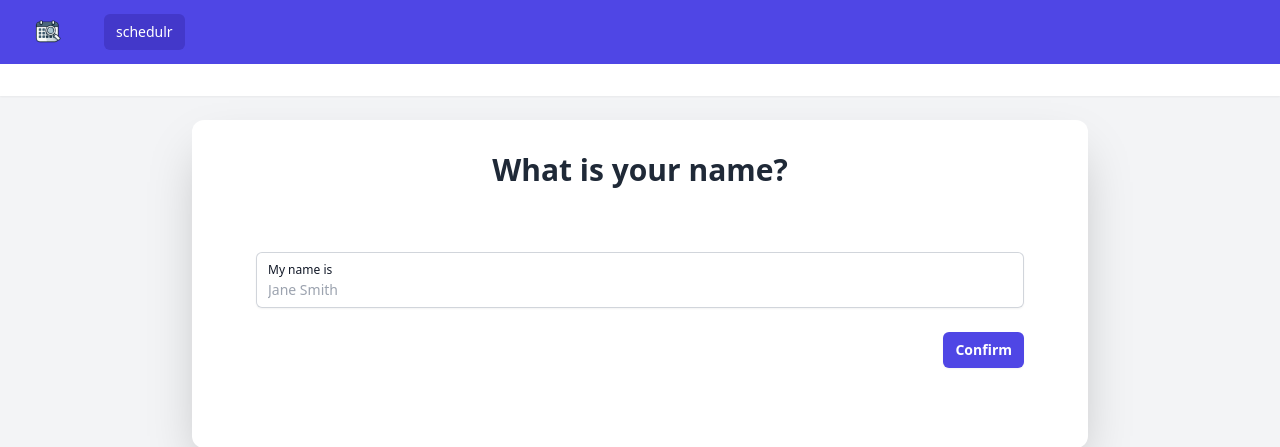
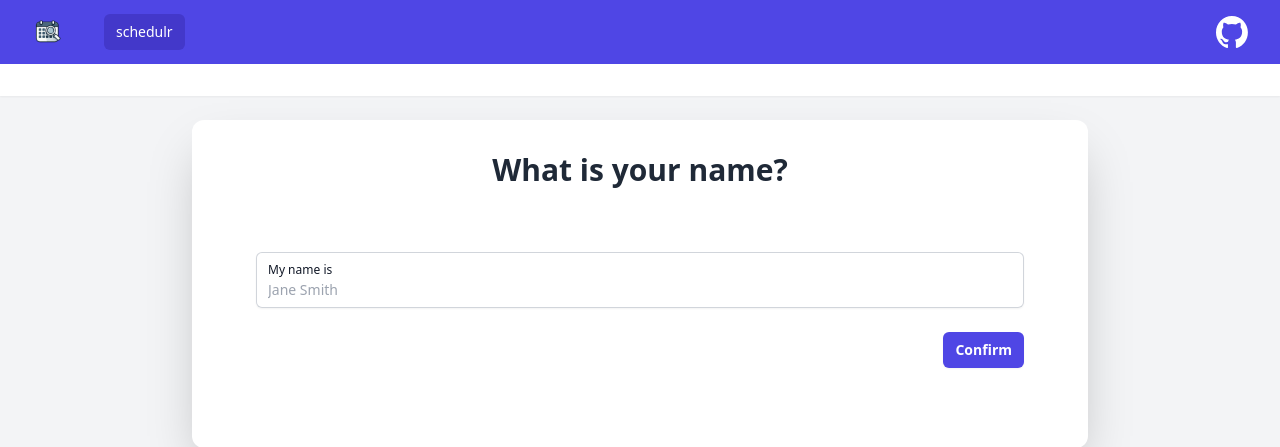
Before and after one commit to SAVE-Labs/schedulr, a Django app: page /whoami in a window 1280 px wide. Shown: the top 447 px of the page. Run offline with Django 5.2, Linux system fonts and the light colour scheme; style sheets or scripts are compiled from the project's sources; parts of the project's set-up code (start-up, migrations or seed data) failed here and were passed over.

Commit message:
Add github logo with link to navbar (#8)
* Add github logo with link to navbar

* Update alt text

```diff
--- a/schedulr/templates/page.html
+++ b/schedulr/templates/page.html
@@ -9,8 +9,7 @@
             <div class="flex h-16 items-center justify-between">
                 <div class="flex items-center">
                     <div class="flex-shrink-0">
-                        <img class="h-8 w-8" src="{% static 'favicon.webp' %}"
-                            alt="schedulr">
+                        <img class="h-8 w-8" src="{% static 'favicon.webp' %}" alt="schedulr">
                     </div>
                     <!-- <div class="hidden md:block"> -->
                     <div class="block">
@@ -42,6 +41,13 @@
                             </svg>
                         </button> -->
 
+                <div class="relative ml-3">
+                    <div>
+                        <a href="https://github.com/SAVE-Labs/schedulr" target="_blank">
+                            <img class="h-8 w-8" src="{% static 'github-mark-white.svg' %}" alt="github">
+                        </a>
+                    </div>
+                </div>
                 <!-- Profile dropdown -->
                 <!-- <div class="relative ml-3">
                             <div>
```
Also changed, not shown: schedulr/static/github-mark-white.svg (added).
